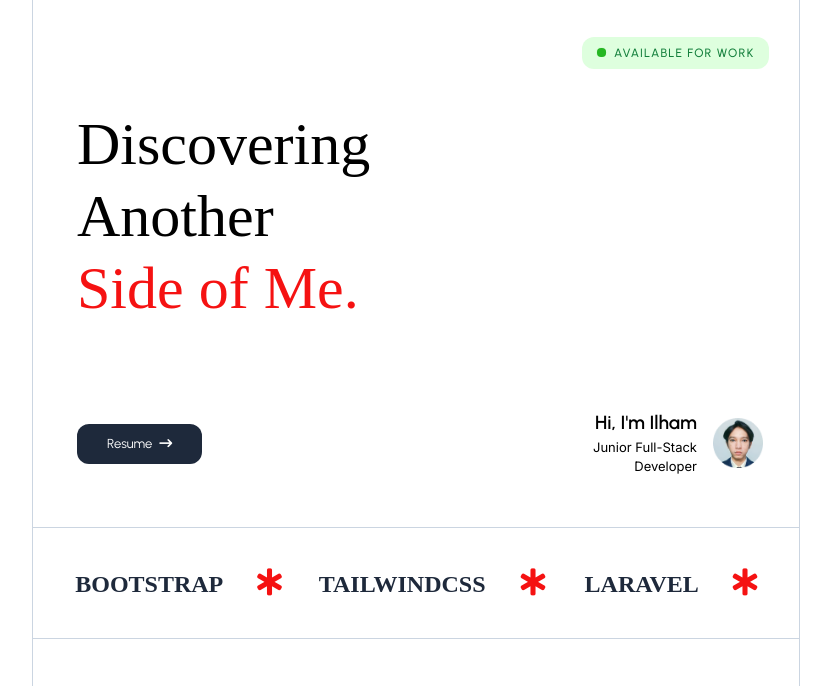
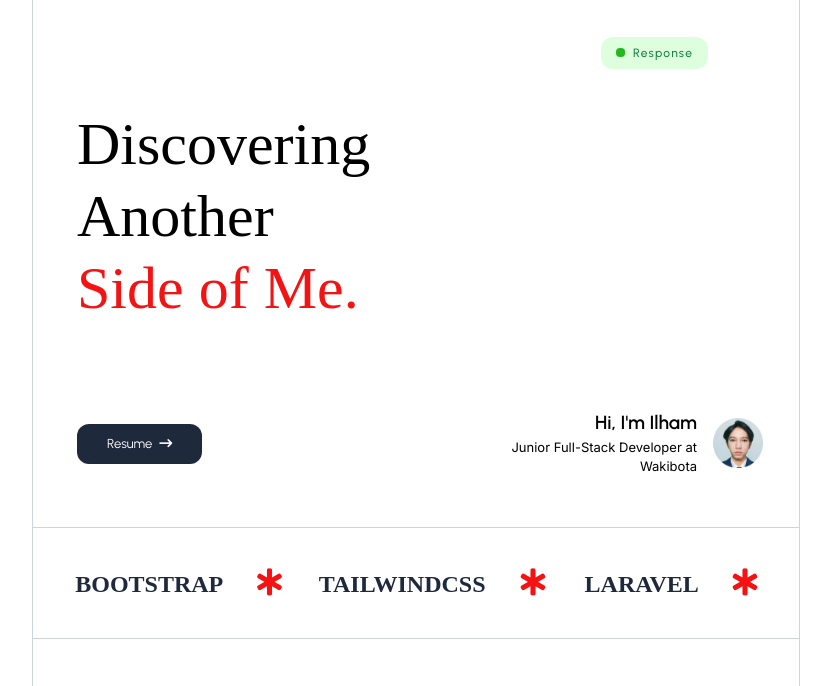
Before and after one commit to ilhamdwikiarifani/Tailwind-Personal-web-2023, a website: page index.html in a window 1280 px wide. Shown: the part 84-770 px from the top of the page, without its empty margins (224-1055 px from the left). Drawn offline with nearby package versions, Linux system fonts and the light colour scheme; a script that the page names is missing; a web font is replaced by a local one.

Commit message:
edit text

```diff
--- a/index.html
+++ b/index.html
@@ -137,7 +137,7 @@
               <div class="text-start">
                 <p class="text-[24px] font-semibold">Hi, I'm Ilham</p>
                 <p class="text-[16px] font-normal font-[inter]">
-                  Junior Full-Stack Developer
+                  Junior Full-Stack Developer at Wakibota
                 </p>
               </div>
             </div>
@@ -151,7 +151,7 @@
                 <span
                   class="w-[11px] h-[11px] md:w-[9px] md:h-[9px] bg-[#25B722] inline-block rounded mr-1 animate-pulse"
                 ></span>
-                AVAILABLE FOR WORK
+                Response
               </div>
             </div>
 
@@ -163,7 +163,7 @@
               <div class="text-end">
                 <p class="text-[19px] font-semibold">Hi, I'm Ilham</p>
                 <p class="text-[13px] font-normal font-[inter]">
-                  Junior Full-Stack Developer
+                  Junior Full-Stack Developer at Wakibota
                 </p>
               </div>
               <img src="./asset/image/foto.png" class="w-[50px]" alt="" />
```
